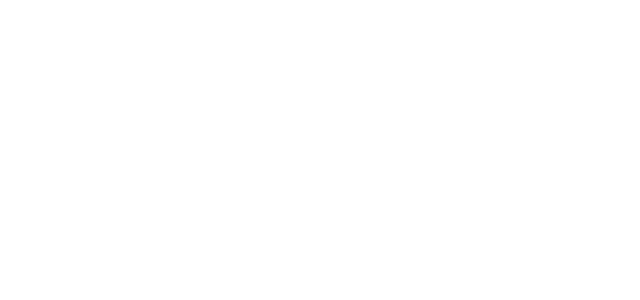
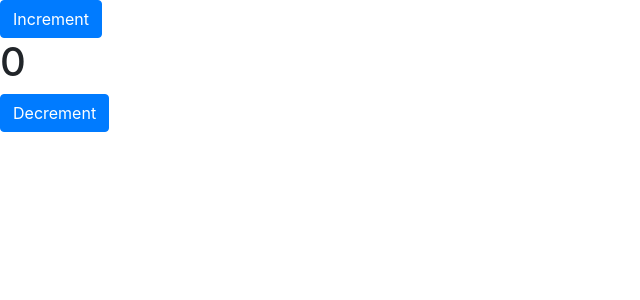
Before and after one commit to avnishkumarcorp/mainioclose, a React (Create React App) app: page /counter in a window 1280 px wide. Before the commit this address had no page. Shown: the top 300 px of the page, without its empty margins (0-640 px from the left). Built offline with nearby package versions, Linux system fonts and the light colour scheme.

Commit message:
add redux in project

```diff
--- a/package.json
+++ b/package.json
@@ -13,6 +13,7 @@
     "react-router-dom": "^6.14.2",
     "react-scripts": "5.0.1",
     "redux": "^4.2.1",
+    "redux-thunk": "^2.4.2",
     "sass": "^1.64.1",
     "web-vitals": "^2.1.4"
   },
--- a/src/App.js
+++ b/src/App.js
@@ -16,12 +16,14 @@ import Estimate from "./Main/Sales/Estimate/Estimate"
 import LeadsModule from "./Main/Sales/Leads/LeadsModule"
 import Opportunities from "./Main/Sales/Opportunities/Opportunities"
 import OrdersModule from "./Main/Sales/Orders/OrdersModule"
+import CounterExample from "./components/CounterExample"
 
 function App() {
   return (
     <div className="App">
       <BrowserRouter>
         <Routes>
+          <Route path="/counter" element={<CounterExample />} />
           <Route path="/" element={<MainPage />}>
             <Route path="/" element={<DashBoard />} />
             {/* hr module routes */}
--- /dev/null
+++ b/src/Redux/Action/CounterAction.js
@@ -0,0 +1,13 @@
+export const Increment = (data) =>{
+    return {
+        type: "INCREMENT",
+        payload: data
+    }
+}
+
+export const Decrement = (data) =>{
+    return {
+        type: "DECREMENT",
+        payload: data
+    }
+}
--- /dev/null
+++ b/src/Redux/Reducer/CounterReducer.js
@@ -0,0 +1,14 @@
+
+const  initialState = 0;
+
+export const counterReducer = (state = initialState, action) =>{
+    switch (action.type) {
+        case "INCREMENT":
+            return (state + action.payload)
+        case "DECREMENT":
+            return (state - action.payload)
+        default:
+            return state
+    }
+
+}
--- /dev/null
+++ b/src/Redux/store.js
@@ -0,0 +1,9 @@
+import { combineReducers, createStore, applyMiddleware } from "redux"
+import thunk from "redux-thunk"
+import { counterReducer } from "./Reducer/CounterReducer"
+
+const rootReducer = combineReducers({
+    counterReducer
+})
+
+export const store = createStore(rootReducer, applyMiddleware(thunk))
--- /dev/null
+++ b/src/components/CounterExample.js
@@ -0,0 +1,25 @@
+import React from "react";
+import { useDispatch, useSelector } from "react-redux";
+import { Decrement, Increment } from "../Redux/Action/CounterAction";
+
+const CounterExample = () => {
+    const counterValue = useSelector(state => state.counterReducer);
+    const dispatch = useDispatch();
+    console.log(counterValue);
+
+
+
+  return (
+    <div>
+        <button onClick={() => dispatch(Increment(1))} className="btn btn-primary">
+            Increment
+        </button>
+        <h1>{counterValue}</h1>
+        <button onClick={() => dispatch(Decrement(1))} className="btn btn-primary">
+            Decrement
+        </button>
+    </div>
+  )
+};
+
+export default CounterExample;
--- a/src/index.js
+++ b/src/index.js
@@ -1,17 +1,19 @@
-import React from 'react';
-import ReactDOM from 'react-dom/client';
-import './index.css';
-import App from './App';
-import reportWebVitals from './reportWebVitals';
+import React from "react"
+import ReactDOM from "react-dom/client"
+import "./index.css"
+import App from "./App"
+import reportWebVitals from "./reportWebVitals"
+import { Provider } from "react-redux"
+import { store } from "./Redux/store"
 
-const root = ReactDOM.createRoot(document.getElementById('root'));
+
+const root = ReactDOM.createRoot(document.getElementById("root"))
 root.render(
-  <React.StrictMode>
-    <App />
-  </React.StrictMode>
-);
+  <>
+    <Provider store={store}>
+      <App />
+    </Provider>
+  </>
+)
 
-// If you want to start measuring performance in your app, pass a function
-// to log results (for example: reportWebVitals(console.log))
-// or send to an analytics endpoint. Learn more: https://bit.ly/CRA-vitals
-reportWebVitals();
+reportWebVitals()
```
Also changed, not shown: 1 other file (tests, documents, lock files or other folders).
